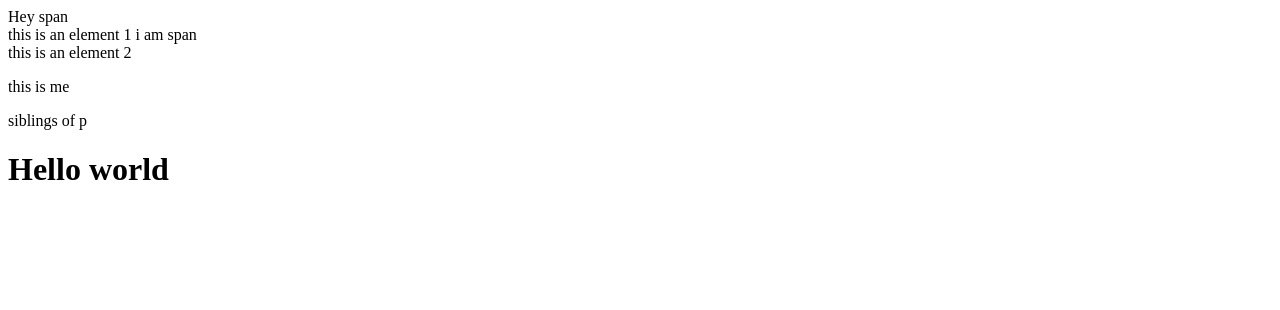
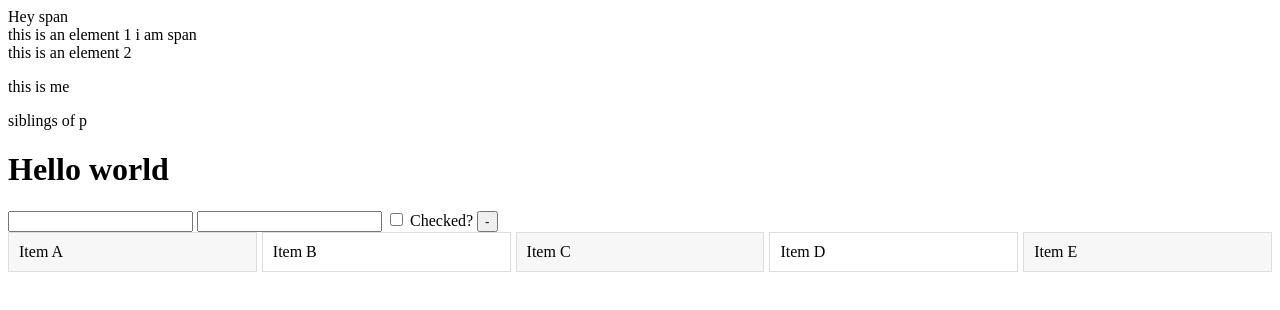
Before and after one commit to lalitchoudhary10007/JS_Fundamentals, a plain HTML site: page index.html in a window 1280 px wide. Drawn offline with Linux system fonts and the light colour scheme.

Commit message:
css grid and list create

```diff
--- /dev/null
+++ b/index.css
@@ -0,0 +1,15 @@
+#demo {
+    /* (A1) REMOVE BULLETS & IDENTATION */
+    list-style: none;
+    padding: 0; margin: 0;
+
+    /* (A2) LIST VIEW - 1 ITEM PER ROW */
+    display: grid;
+    grid-gap: 5px;
+    grid-template-columns: repeat(5, minmax(0, 1fr));
+  }
+  #demo li {
+    padding: 10px;
+    border: 1px solid #ddd;
+  }
+  #demo li:nth-child(odd) { background: #f7f7f7; }
--- a/index.html
+++ b/index.html
@@ -1,6 +1,7 @@
 <!DOCTYPE html>
 <html lang="en">
 <head>
+    <link rel="stylesheet" href="index.css">
     <meta charset="UTF-8">
     <meta http-equiv="X-UA-Compatible" content="IE=edge">
     <meta name="viewport" content="width=device-width, initial-scale=1.0">
@@ -15,6 +16,19 @@
         <span>siblings of p</span>
     </div>
     <h1>Hello world</h1>
+    <div class="append_div">
+
+    </div>
+
+    <ul id="demo">
+        <li>Item A</li>
+        <li>Item B</li>
+        <li>Item C</li>
+        <li>Item D</li>
+        <li>Item E</li>
+      </ul>
+
+
     <script src="index.js"></script>
 </body>
 </html>
--- a/index.js
+++ b/index.js
@@ -144,3 +144,14 @@ console.dir(sp1); //dir shows elements as a object with it's properties
 //removeAtrribute - to remove atrribute of an element
 //data-attributes is used to create custom attributes
 //dataset is used to get custom atrributes
+const div = document.createElement('div');
+let ap = document.getElementsByClassName("append_div")[0];
+div.innerHTML = `
+<input type="text" name="name" value="" />
+<input type="text" name="value" value="" />
+<label>
+  <input type="checkbox" name="check" value="1" /> Checked?
+</label>
+<input type="button" value="-" onclick="removeRow(this)" />
+`;
+ap.appendChild(div);
```
